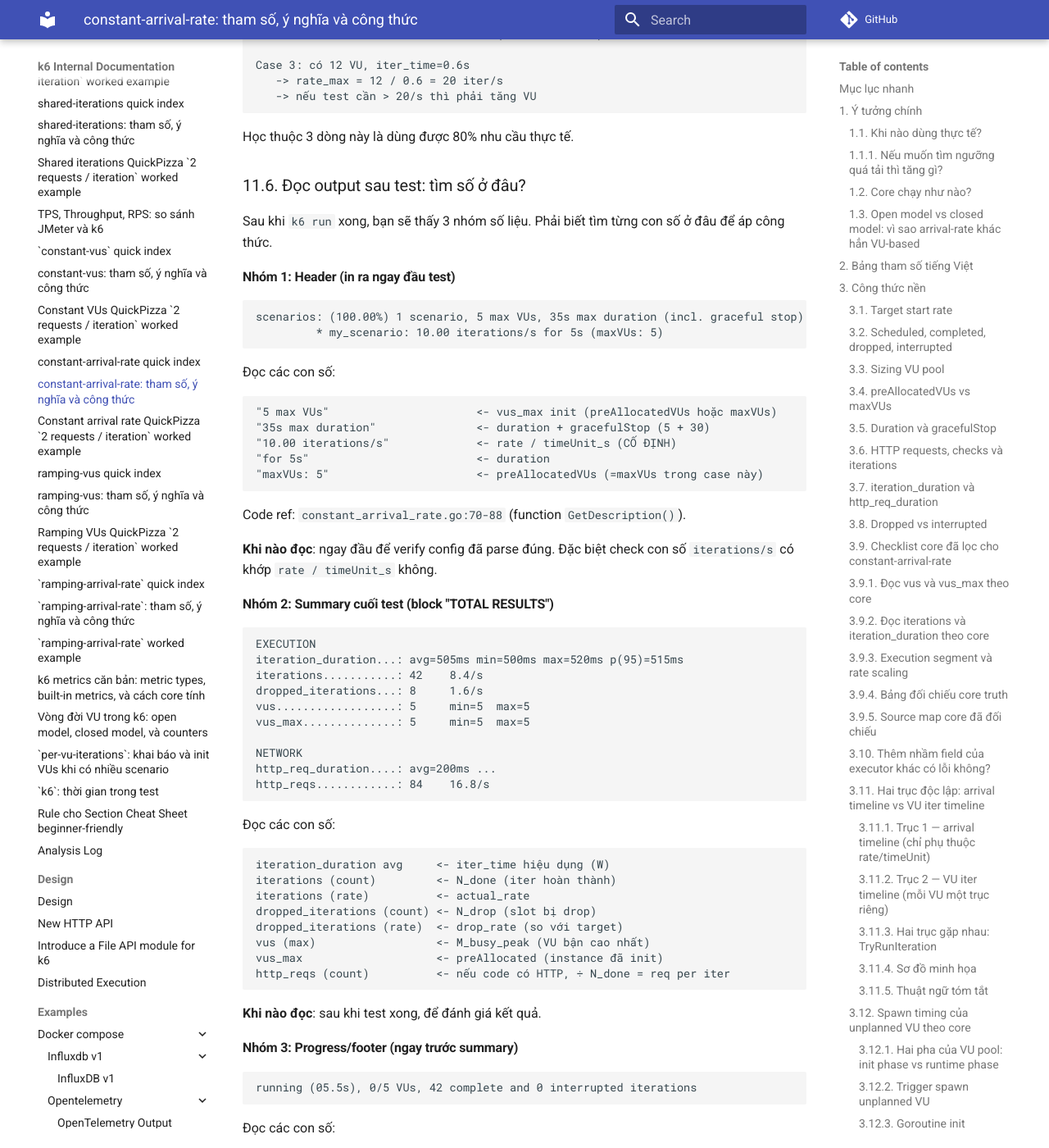
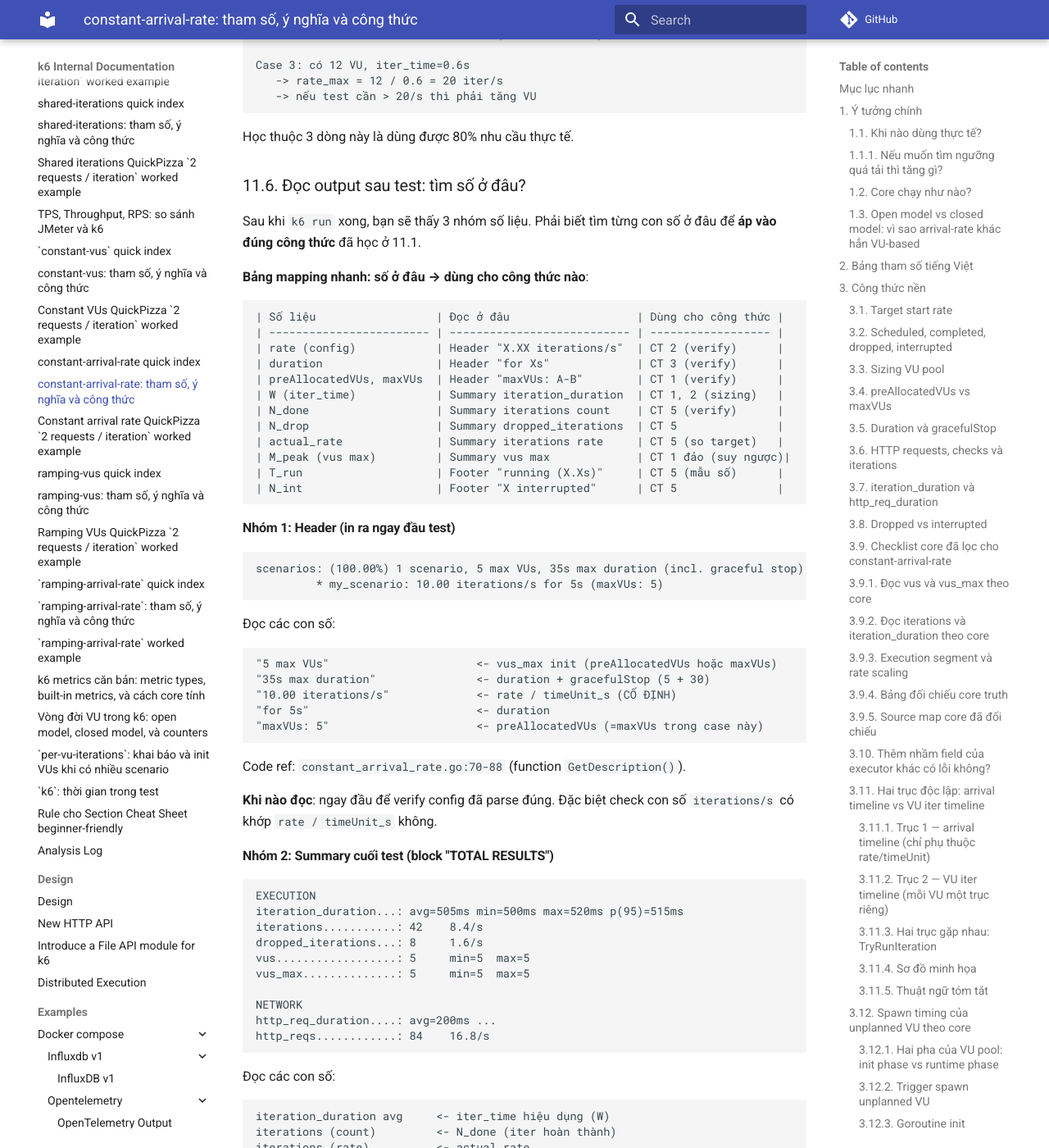
Before and after one commit to meomew-auto/markdown, an MkDocs documentation site: the page built from docs/20260517_constant-arrival-rate-tham-so-cong-thuc.md, in a window 1280 px wide and 1400 px high, scrolled down 84000 px. Shown: the whole window at 82% size. Built offline with MkDocs 1.6.1 and Material for MkDocs 9.7.7, drawn with Linux system fonts in a browser that asks for light colours; comment, search, counter and statistics services are not loaded; some of the changed text lies outside the part shown.

Commit message:
Update docs

````diff
--- a/docs/20260517_constant-arrival-rate-tham-so-cong-thuc.md
+++ b/docs/20260517_constant-arrival-rate-tham-so-cong-thuc.md
@@ -4111,7 +4111,24 @@ Học thuộc 3 dòng này là dùng được 80% nhu cầu thực tế.
 ### 11.6. Đọc output sau test: tìm số ở đâu?
 
 Sau khi `k6 run` xong, bạn sẽ thấy 3 nhóm số liệu. Phải biết tìm từng
-con số ở đâu để áp công thức.
+con số ở đâu để **áp vào đúng công thức** đã học ở 11.1.
+
+**Bảng mapping nhanh: số ở đâu → dùng cho công thức nào**:
+
+```text
+| Số liệu                  | Đọc ở đâu                   | Dùng cho công thức |
+| ------------------------ | --------------------------- | ------------------ |
+| rate (config)            | Header "X.XX iterations/s"  | CT 2 (verify)      |
+| duration                 | Header "for Xs"             | CT 3 (verify)      |
+| preAllocatedVUs, maxVUs  | Header "maxVUs: A-B"        | CT 1 (verify)      |
+| W (iter_time)            | Summary iteration_duration  | CT 1, 2 (sizing)   |
+| N_done                   | Summary iterations count    | CT 5 (verify)      |
+| N_drop                   | Summary dropped_iterations  | CT 5               |
+| actual_rate              | Summary iterations rate     | CT 5 (so target)   |
+| M_peak (vus max)         | Summary vus max             | CT 1 đảo (suy ngược)|
+| T_run                    | Footer "running (X.Xs)"     | CT 5 (mẫu số)      |
+| N_int                    | Footer "X interrupted"      | CT 5               |
+```
 
 #### Nhóm 1: Header (in ra ngay đầu test)
 
@@ -4185,7 +4202,20 @@ block "TOTAL RESULTS" summary. Phải đọc dòng này riêng.
 
 ### 11.7. Quy trình 5 bước phân tích output
 
-Sau khi có đủ số liệu từ 11.6, làm 5 bước theo thứ tự để diagnose test.
+Sau khi có đủ số liệu từ 11.6, làm 5 bước theo thứ tự. Mỗi bước **dùng
+đúng 1 công thức từ 11.1**.
+
+**Bảng mapping nhanh: Bước → Công thức → Số liệu cần**:
+
+```text
+| Bước | Công thức dùng       | Input cần              | Output                |
+|------|----------------------|------------------------|-----------------------|
+| 1    | CT 2 (verify rate)   | Header + config        | Verify config OK      |
+| 2    | CT 3 (N_sched)       | rate, duration         | N_sched dự kiến       |
+| 3    | CT 5 (so N_done)     | N_done từ summary      | Tỷ lệ N_done/N_sched  |
+| 4    | CT 5 (drop/int)      | N_drop, N_int          | Diagnose drop/int     |
+| 5    | CT 1 đảo (suy ngược) | M_peak + W từ summary  | Capacity thực tế      |
+```
 
 #### Output mẫu để phân tích (dùng xuyên suốt 5 bước)
 
````
Also changed, not shown: docs/20260515_shared-iterations-tham-so-cong-thuc.md (+31 -2 lines), docs/20260517_ramping-vus-tham-so-cong-thuc.md (+20 -1 lines).
